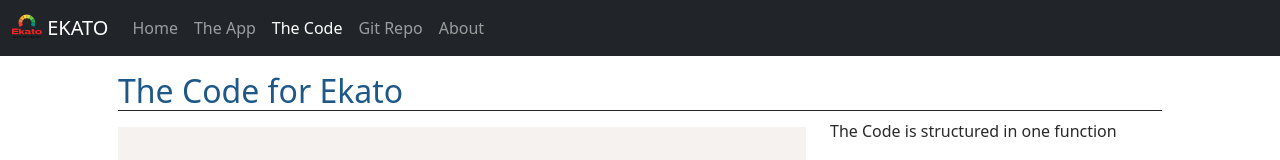
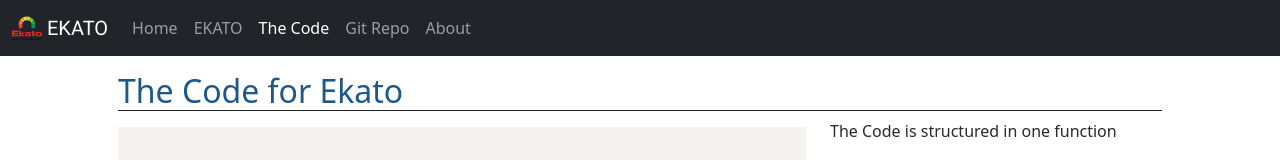
Before and after one commit to Dev-Henry/Ekato, a plain HTML site: page code.html in a window 1280 px wide. Shown: the top 160 px of the page. Drawn offline with nearby package versions, Linux system fonts and the light colour scheme.

Commit message:
changes on actual template usage
the template can and will be used for various projects, however, the template was built with the idea of the  first project so editing the name and others where necessary

```diff
--- a/code.html
+++ b/code.html
@@ -2,7 +2,7 @@
 <html lang="en" class="h-100">
 
 <head>
-    <title>App Name: A Coding Project by Code Gaffa</title>
+    <title>EKATO: A Coding Project by Code Gaffa</title>
     <!-- Required meta tags -->
     <meta charset="utf-8">
     <meta name="viewport" content="width=device-width, initial-scale=1, shrink-to-fit=no">
@@ -24,13 +24,19 @@
 
     <!--Prism-->
     <link href="css/prism.css" rel="stylesheet">
+
+    <!--imported fonts-->
+    <link rel="preconnect" href="https://fonts.googleapis.com">
+    <link rel="preconnect" href="https://fonts.gstatic.com" crossorigin>
+    <link href="https://fonts.googleapis.com/css2?family=Roboto:ital,wght@0,100..900;1,100..900&display=swap" rel="stylesheet">
+
 </head>
 
 <body class="d-flex flex-column h-100">
 <!--Nav section-->
 <nav class="navbar navbar-expand-md navbar-dark fixed-top bg-dark">
     <div class="container-fluid">
-        <a class="navbar-brand" href="#"><img src="img/EKATO.svg" class="d-inline-block align-text-top"
+        <a class="navbar-brand logoFont" href="#"><img src="img/EKATO.svg" class="d-inline-block align-text-top"
             width="30" height="24"> EKATO</a>
         <button class="navbar-toggler" type="button" data-bs-toggle="collapse" data-bs-target="#navbarCollapse"
             aria-controls="navbarCollapse" aria-expanded="false" aria-label="Toggle navigation">
@@ -42,7 +48,7 @@
                     <a class="nav-link"  href="index.html">Home</a>
                 </li>
                 <li class="nav-item">
-                    <a class="nav-link" href="app.html">The App</a>
+                    <a class="nav-link" href="app.html">EKATO</a>
                 </li>
                 <li class="nav-item">
                     <a class="nav-link active" href="code.html">The Code</a>
--- a/css/site.css
+++ b/css/site.css
@@ -62,7 +62,14 @@ code[class*="language-"],
         word-wrap: break-word;
     }
 
-
+.logoFont{
+    font-family: "Roboto", serif;
+    font-optical-sizing: auto;
+    font-weight: weight;
+    font-style: normal;
+    font-variation-settings:
+      "wdth" 100;
+}
 
 
 
```
Also changed, not shown: index.html (+1 -1 lines).
